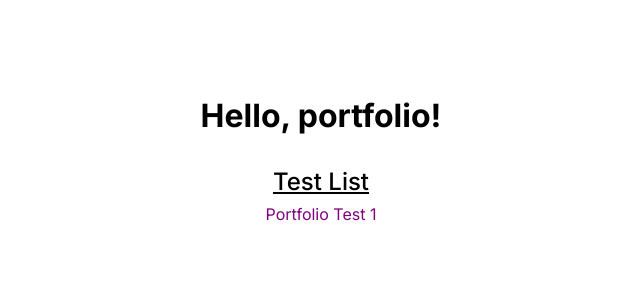
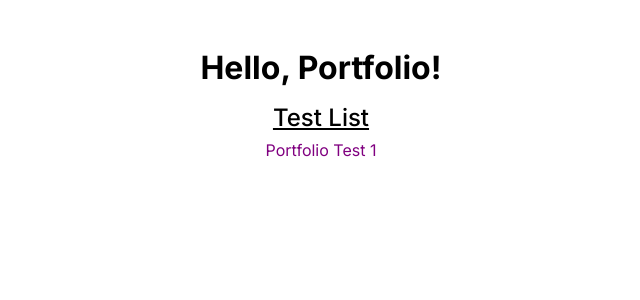
Before and after one commit to franco-ortega/portfolio-test, a Next.js app: page / in a window 1280 px wide. Shown: the top 300 px of the page, without its empty margins (319-959 px from the left). Built offline with nearby package versions, Linux system fonts and the light colour scheme.

Commit message:
reduce spacing on home page

```diff
--- a/app/page.js
+++ b/app/page.js
@@ -4,7 +4,7 @@ import TestList from './src/components/testList/TestList';
 export default function Home() {
   return (
     <main className={styles.main}>
-      <h1>Hello, portfolio!</h1>
+      <h1>Hello, Portfolio!</h1>
       <TestList />
     </main>
   );
--- a/app/page.module.css
+++ b/app/page.module.css
@@ -1,10 +1,9 @@
 .main {
   display: flex;
   flex-direction: column;
-  /* justify-content: space-evenly; */
   align-items: center;
-  gap: 2rem;
+  gap: 1rem;
 
-  padding: 6rem;
+  padding: 3rem;
   min-height: 100vh;
 }
```
